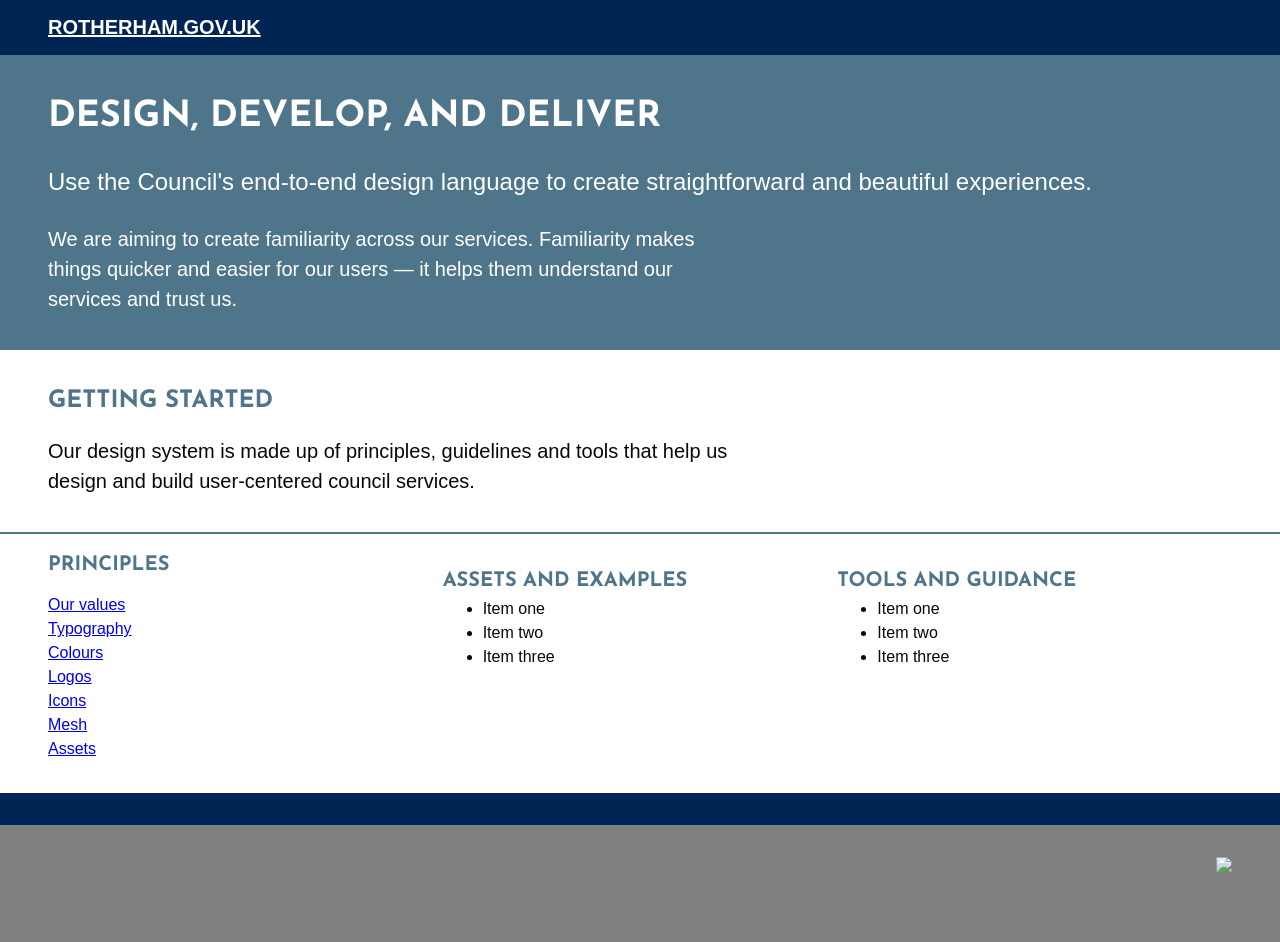
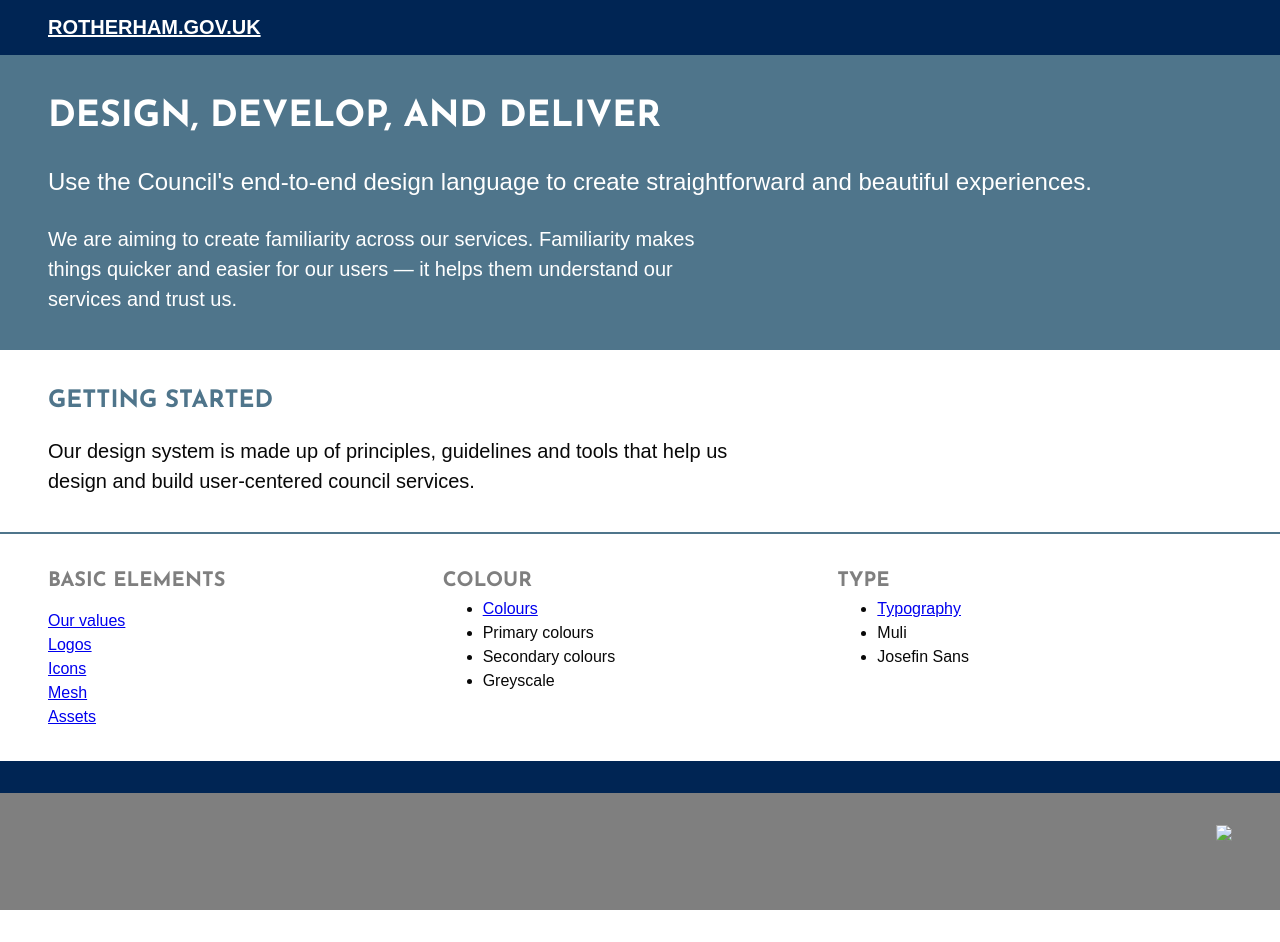
Before and after one commit to rothgov/design-manual, a Jekyll site: the page built from index.html, in a window 1280 px wide. Built offline with Jekyll 4.4.1, drawn with Linux system fonts in a browser that asks for light colours; some web fonts are replaced; after the commit the page ends 910 px from its top, so only the background shows below that.

Commit message:
Update index.html

```diff
--- a/index.html
+++ b/index.html
@@ -19,16 +19,10 @@ layout: default
 <section class="ph4-l">
   <div class="container ph3 pv3 center flex flex-column flex-row-m flex-row-l justify-between">
     <div class="w-third-m w-third-l">
-      <h3 class="f4 josefin ttu blue-grey-5 mb0 mt1">Principles</h3>
+      <h3 class="f4 josefin ttu grey-5 mb0">Basic Elements</h3>
       <ul class="list pl0 lh-copy">
         <li>
           <a href="{{%20site.baseurl%20}}/design/values">Our values</a>
-        </li>
-        <li>
-          <a href="{{%20site.baseurl%20}}/design/typography">Typography</a>
-        </li>
-        <li>
-          <a href="{{%20site.baseurl%20}}/design/colours">Colours</a>
         </li>
         <li>
           <a href="{{%20site.baseurl%20}}/design/logos">Logos</a>
@@ -45,19 +39,24 @@ layout: default
       </ul>
     </div>
     <div class="w-third-m w-third-l">
-      <h3 class="f4 josefin ttu blue-grey-5 mb0">Assets and examples</h3>
+      <h3 class="f4 josefin ttu grey-5 mb0">Colour</h3>
       <ul class="lh-copy mt1">
-        <li>Item one</li>
-        <li>Item two</li>
-        <li>Item three</li>
+        <li>
+          <a href="{{%20site.baseurl%20}}/design/colours">Colours</a>
+        </li>
+        <li>Primary colours</li>
+        <li>Secondary colours</li>
+        <li>Greyscale</li>
       </ul>
     </div>
     <div class="w-third-m w-third-l">
-      <h3 class="f4 josefin ttu blue-grey-5 mb0">Tools and guidance</h3>
+      <h3 class="f4 josefin ttu grey-5 mb0">Type</h3>
       <ul class="lh-copy mt1">
-        <li>Item one</li>
-        <li>Item two</li>
-        <li>Item three</li>
+        <li>
+          <a href="{{%20site.baseurl%20}}/design/typography">Typography</a>
+        </li>
+        <li>Muli</li>
+        <li>Josefin Sans</li>
       </ul>
     </div>
   </div>
```
